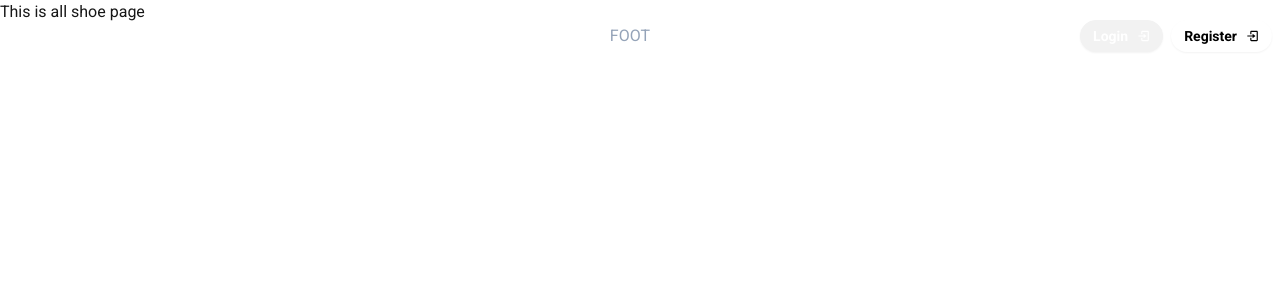
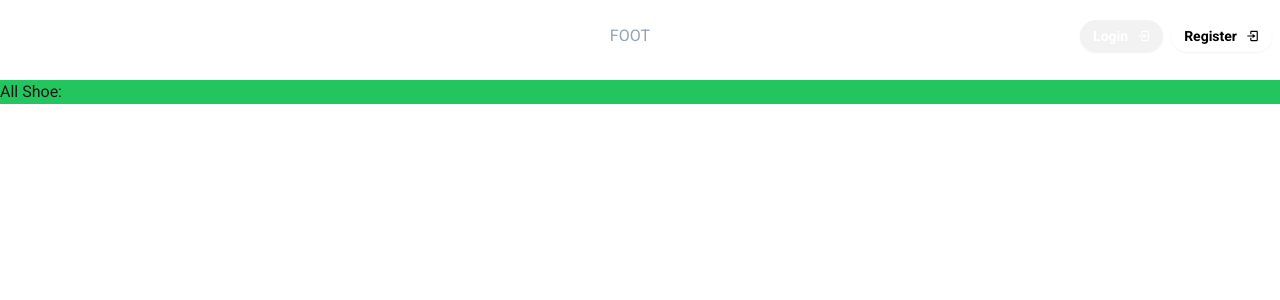
Before and after one commit to EngrMunir/Foot-Finesse, a Next.js app: page /AllShoe in a window 1280 px wide. Shown: the top 300 px of the page. Built offline with nearby package versions, Linux system fonts and the light colour scheme; no server answers; the database is empty.

Commit message:
page updated

```diff
--- a/src/app/AllShoe/page.tsx
+++ b/src/app/AllShoe/page.tsx
@@ -1,12 +1,23 @@
-import React, { useState } from 'react';
+"use client"
+import { useSession } from 'next-auth/react';
+import React, { use, useEffect, useState } from 'react';
 
 const AllShoe = () => {
-    // load data
-    const [products, setProducts] = useState([]);
+    const {data: session } = useSession();
+    console.log(session)
+    const [shoes, setShoes] = useState([]);
+
+    const loadShoes = async()=>{
+        const res =await fetch('http://localhost:3000/AllShoe/api/get-all')
+        const data = await res.json();
+        console.log(data)
+        setShoes(data)
+    }
+    loadShoes();
 
     return (
-        <div>
-            This is all shoe page
+        <div className='bg-green-500 mt-20'>
+            <h1>All Shoe:{shoes?.length}</h1>
         </div>
     );
 };
```
